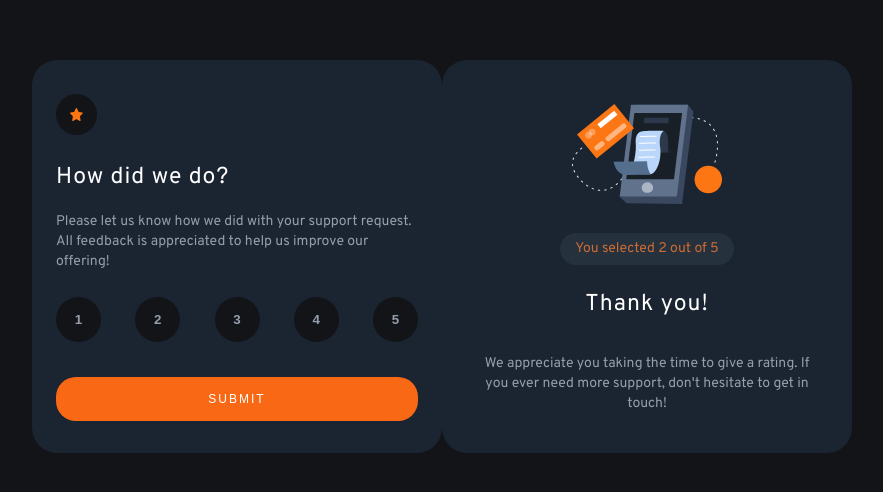
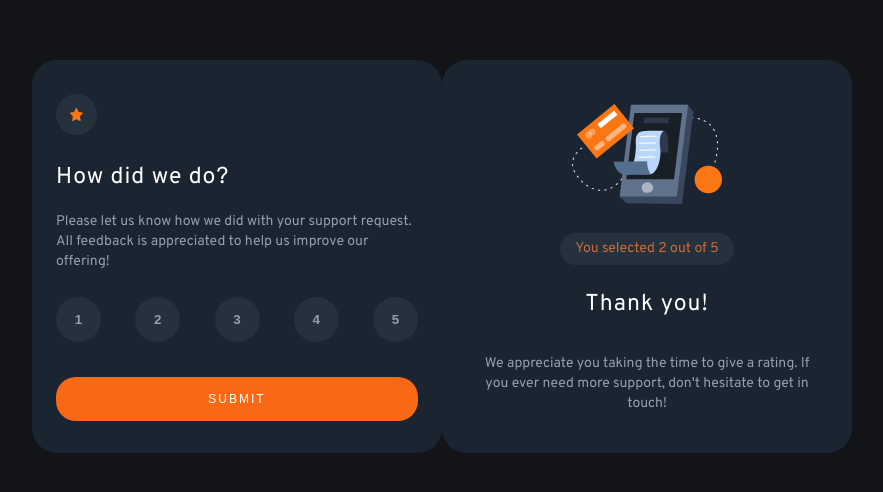
Before and after one commit to KarloDeGuzman/FrontendWork, a plain HTML site: page Interactive-Rating-Component/index.html in a window 1280 px wide. Shown: the part 144-636 px from the top of the page, without its empty margins (198-1081 px from the left). Drawn offline with Linux system fonts and the light colour scheme.

Commit message:
added more colors and applied them

```diff
--- a/Interactive-Rating-Component/styles.css
+++ b/Interactive-Rating-Component/styles.css
@@ -4,6 +4,7 @@
   --LightGrey: hsl(217, 12%, 63%);
   --MediumGrey: hsl(216, 12%, 54%);
   --DarkBlue: hsl(215, 29%, 15%);
+  --LightDarkBlue: hsla(212, 20%, 25%, 0.5);
   --VeryDarkBlue: hsla(216, 12%, 8%);
   --Orange: hsl(22, 95%, 53%);
   --LighterOrange: hsl(22, 60%, 50%);
@@ -41,7 +42,7 @@ body {
 }
 
 .header {
-  background-color: var(--VeryDarkBlue);
+  background-color: var(--LightDarkBlue);
   width: fit-content;
   padding: 1.4rem;
   border-radius: 50%;
@@ -87,7 +88,7 @@ p {
   border-radius: 50%;
   height: 4.5rem;
   width: 4.5rem;
-  background-color: var(--VeryDarkBlue);
+  background-color: var(--LightDarkBlue);
   border: none;
   margin-top: 2.5rem;
   font-weight: 700;
```
